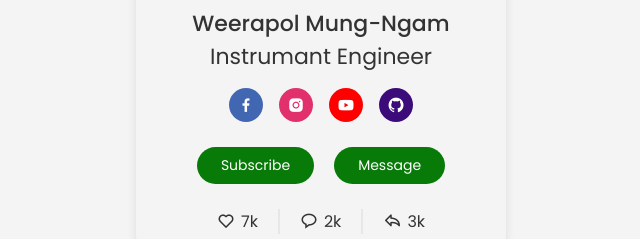
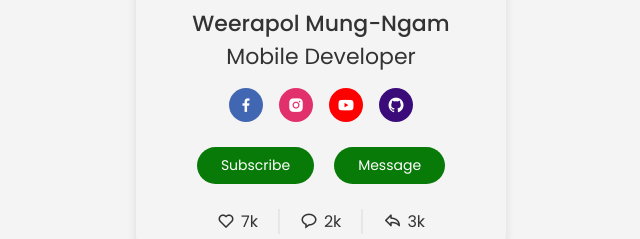
Before and after one commit to weemworld2000/Card-Profile, a plain HTML site: page index.html in a window 1280 px wide. Shown: the part 360-599 px from the top of the page, 319-959 px from the left. Drawn offline with nearby package versions, Linux system fonts and the light colour scheme.

Commit message:
Update index.html

```diff
--- a/index.html
+++ b/index.html
@@ -24,7 +24,7 @@
         </div>
         <div class="text-data">
             <span class="name">Weerapol Mung-Ngam</span>
-            <span class="job">Instrumant Engineer</span>
+            <span class="job">Mobile Developer</span>
         </div>
 
         <div class="media-buttons">
```
